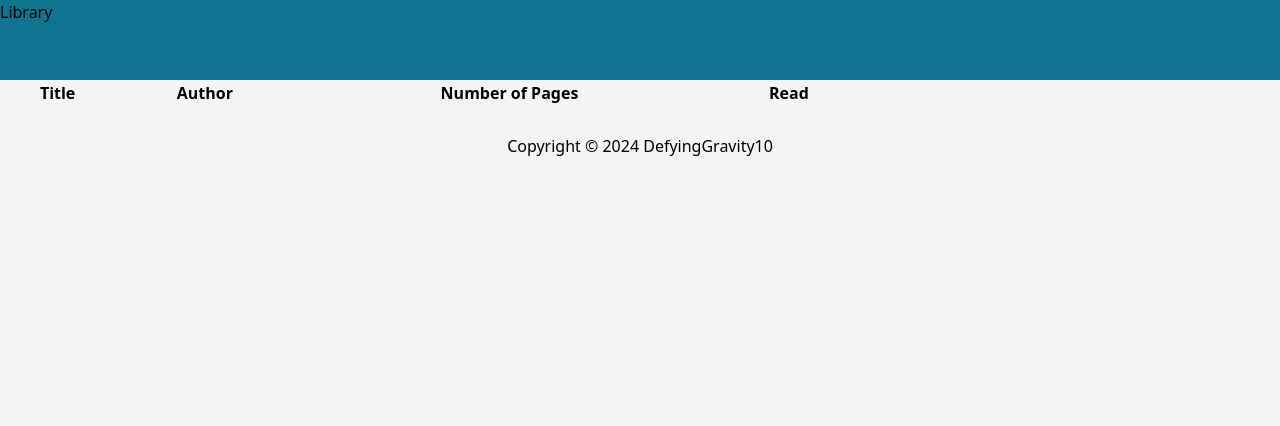
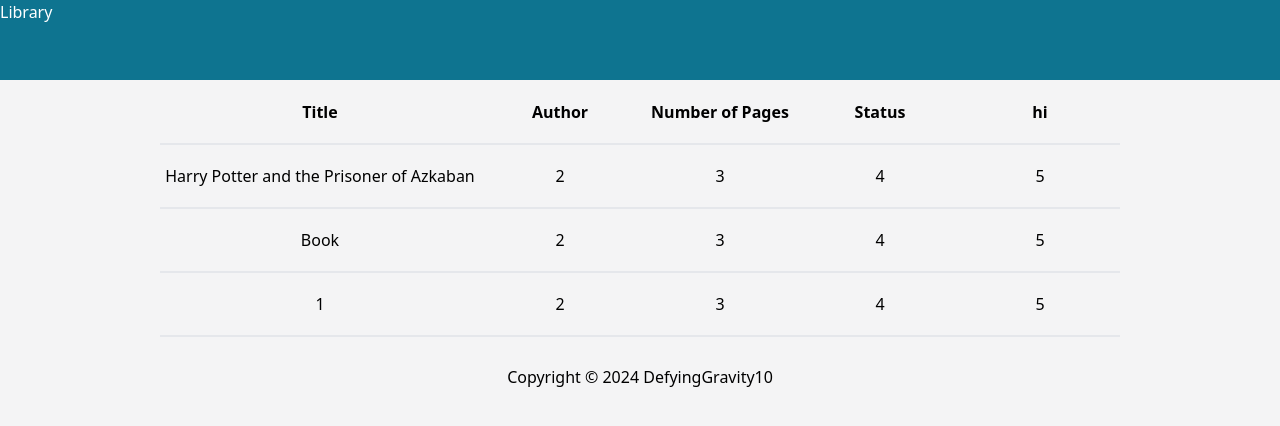
Before and after one commit to DefyingGravity10/library, a website: page index.html in a window 1280 px wide. Drawn offline with Linux system fonts and the light colour scheme.

Commit message:
feat: include barebones `HTML` and `CSS`
Attempted to use `Tailwind CSS`

```diff
--- a/index.html
+++ b/index.html
@@ -8,17 +8,51 @@
   <script src="./src/script.js" defer></script>
 </head>
 <body class="w-screen bg-zinc-100">
-  <nav class="w-screen h-20 bg-cyan-700"><h1>Library</h1></nav>
-  <table class="table-auto w-2/3 flex-1">
-    <thead>
-      <tr>
-        <th class="">Title</th>
-        <th class="">Author</th>
-        <th class="">Number of Pages</th>
-        <th class="">Read</th>
-      </tr>
-    </thead>
-  </table>
+  <nav class="w-screen h-20 bg-cyan-700"><h1 class="text-white">Library</h1></nav>
+
+  <!--Content-->
+  <div class="flex flex-col justify-center items-center">
+    <table class="table-auto w-3/4 flex-1 text-center">
+      <colgroup>
+        <col class="w-2/6"/>
+        <col class="w-1/6"/>
+        <col class="w-1/6"/>
+        <col class="w-1/6"/>
+        <col class="w-1/6"/>
+      </colgroup>
+
+      <thead>
+        <tr>
+          <th>Title</th>
+          <th>Author</th>
+          <th>Number of Pages</th>
+          <th>Status</th>
+          <th>hi</th>
+        </tr>
+      </thead>
+        <tr>
+          <td>Harry Potter and the Prisoner of Azkaban</td>
+          <td>2</td>
+          <td>3</td>
+          <td>4</td>
+          <td>5</td>
+        </tr>
+        <tr>
+          <td>Book</td>
+          <td>2</td>
+          <td>3</td>
+          <td>4</td>
+          <td>5</td>
+        </tr>
+        <tr>
+          <td>1</td>
+          <td>2</td>
+          <td>3</td>
+          <td>4</td>
+          <td>5</td>
+        </tr>
+    </table>
+  </div>
 
   <footer class="flex justify-center items-center h-20">
     <div>Copyright © 2024 DefyingGravity10</div>
--- a/package.json
+++ b/package.json
@@ -1,5 +1,7 @@
 {
   "devDependencies": {
+    "prettier": "^3.2.4",
+    "prettier-plugin-tailwindcss": "^0.5.11",
     "tailwindcss": "^3.4.1"
   }
 }
--- a/src/input.css
+++ b/src/input.css
@@ -1,3 +1,7 @@
 @tailwind base;
 @tailwind components;
 @tailwind utilities;
+
+tr {
+  @apply border-b-2 h-16
+}
```
Also changed, not shown: src/styles.css, 1 other file.
